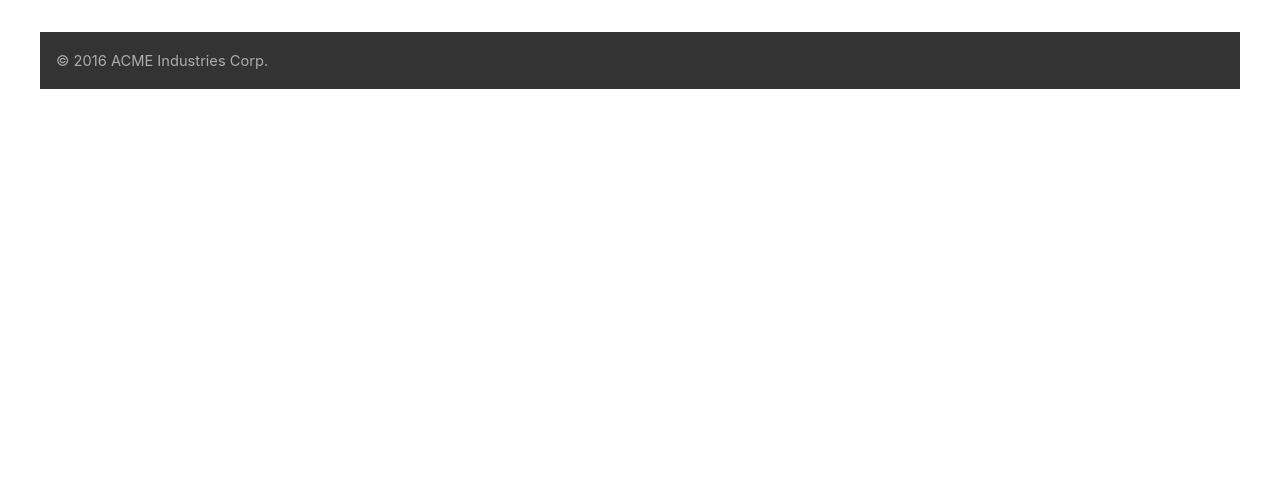
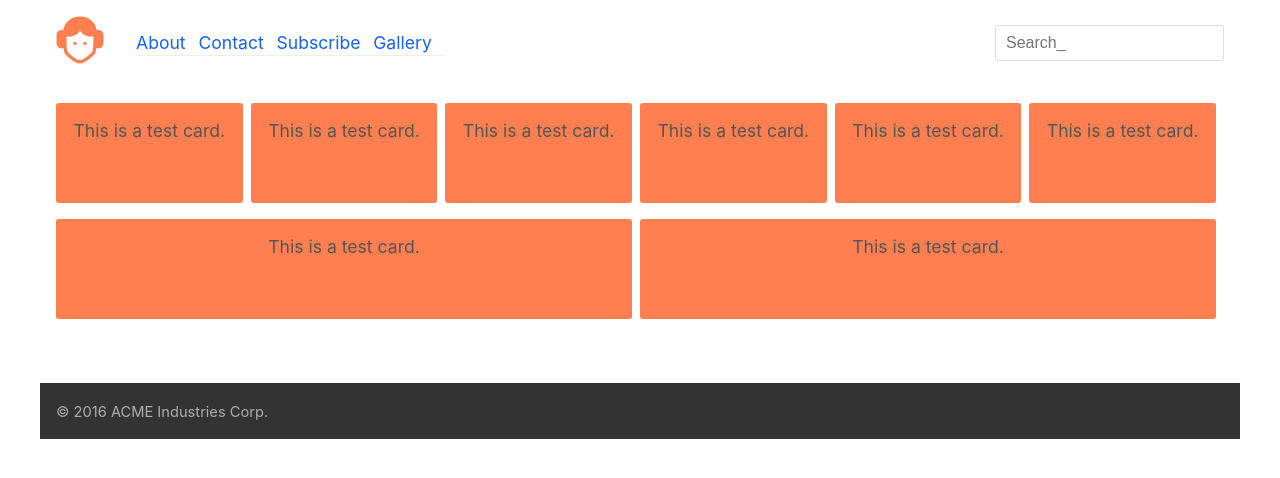
Before and after one commit to SPellegrene/iron-yard-workshop, a plain HTML site: page index.html in a window 1280 px wide. Drawn offline with Linux system fonts and the light colour scheme.

Commit message:
tim-smith-workshop

```diff
--- a/assets/stylesheets/cards.css
+++ b/assets/stylesheets/cards.css
@@ -1,4 +1,39 @@
-/*
-----------------------------------
-Card Styles
----------------------------------- */
+.cards{
+  display: flex;
+  list-style: none;
+  flex-direction: column;
+  margin: 0;
+  padding: 1rem;
+}
+
+.card{
+  padding: 1rem;
+  text-align: center;
+  border-radius: 3px;
+  min-height: 100px;
+  margin-bottom: 1rem;
+}
+
+.card--coral{
+  background-color: coral;
+
+}
+
+@media(min-width: 650px){
+
+  .cards {
+    flex-direction: row;
+    flex-wrap: wrap;
+  }
+
+  .card{
+    margin-right:.5rem;
+    flex: 1 1 24%;
+  }
+}
+
+@media(min-width: 1025px){
+  .card{
+    flex: 1 1 15%;
+  }
+}
--- a/assets/stylesheets/header.css
+++ b/assets/stylesheets/header.css
@@ -2,3 +2,100 @@
 ----------------------------------
 Header Styles
 ---------------------------------- */
+.logo{
+  width: 48px;
+  display: block;
+  margin: 1rem auto;
+}
+
+.logo svg{
+  fill: coral;
+}
+
+.navigation{
+  background: #ddd;
+  padding: .5rem 1rem;
+  }
+
+  .navigation ul{
+    list-style: none;
+    margin: 0;
+    padding: 0;
+    display: flex;
+    justify-content:space-between;
+    border-bottom: 1px solid #eee;
+  }
+
+  .navigation li{
+    padding-right: .8rem;
+  }
+
+
+  .navigation a{
+    text-decoration: none;
+    color: #1560fb;
+    transition: color .2s ease;
+  }
+
+  .navigation a:hover,
+  .navigation a:focus{
+    color: coral;
+  }
+
+  .navigation a:focus{
+    outline: 0;
+    border: 1px dotted;
+  }
+
+  .hidden{
+    position: absolute;
+    left: -999999px;
+    top: -999999px;
+  }
+
+  .search-form{
+    background-color: #efefef;
+    padding: .5rem 1rem;
+  }
+
+  .search{
+    width: 100%;
+  }
+
+  @media (min-width: 650px){
+    .logo{
+      margin: 1rem;
+    }
+
+    .nav-search-wrapper{
+      display: flex;
+      justify-content: space-between;
+    }
+
+    .navigation{
+      display: flex;
+      align-items: center;
+    }
+
+    .navigation,
+    .search-form{
+    background-color: transparent;
+    }
+  }
+
+    @media(min-width: 1025px){
+      .header{
+        display: flex;
+        flex: 1;
+
+      }
+      .search-form{
+        align-items: center;
+        display: flex;
+
+      }
+
+      .nav-search-wrapper{
+        flex: 1;
+      }
+    }
--- a/index.html
+++ b/index.html
@@ -13,10 +13,44 @@
 <body>
 
   <header class="header" role="banner">
+    <a href="#" class="logo logo--dark">
+      <svg class="svg-icon" viewBox="0 0 20 20">
+        <circle  cx="7.884" cy="11.397" r="0.699"></circle>
+        <circle  cx="12.076" cy="11.397" r="0.699"></circle>
+        <path d="M17.685,5.808c-0.257,0-0.502,0.053-0.73,0.139C16.64,2.737,13.649,0.219,10,0.219c-3.649,0-6.64,2.518-6.955,5.728c-0.228-0.086-0.473-0.139-0.73-0.139c-1.153,0-2.096,0.943-2.096,2.096v3.493c0,1.153,0.943,2.096,2.096,2.096c0.28,0,0.547-0.058,0.792-0.158c0.113,1.088,0.304,1.795,0.585,2.254c0.539,0.834,4.139,4.192,6.288,4.192c2.149,0,5.751-3.361,6.272-4.167c0.292-0.476,0.488-1.196,0.602-2.296c0.255,0.112,0.536,0.175,0.831,0.175c1.153,0,2.096-0.943,2.096-2.096V7.904C19.781,6.751,18.838,5.808,17.685,5.808zM15.078,14.855c-0.482,0.746-3.715,3.529-5.099,3.529s-4.616-2.783-5.097-3.525c-0.319-0.521-0.444-1.919-0.489-3.297c0.004-0.055,0.017-0.108,0.017-0.164V8.603c0-0.04,0.005-0.078,0.006-0.118C4.779,8.56,5.156,8.603,5.545,8.603c1.994,0,3.706-1.037,4.455-2.519c0.749,1.482,2.461,2.519,4.455,2.519c0.389,0,0.766-0.043,1.128-0.118c0.001,0.039,0.006,0.078,0.006,0.118c0,0.077-0.008,0.152-0.012,0.229C15.598,10.276,15.641,13.938,15.078,14.855z"></path>
+      </svg>
+
+    </a>
+      <divc class="nav-search-wrapper">
+    <nav class="navigation" role="navigation">
+      <ul>
+        <li><a href="#">About</a></li>
+        <li><a href="#">Contact</a></li>
+        <li><a href="#">Subscribe</a></li>
+        <li><a href="#">Gallery</a></li>
+      </ul>
+    </nav>
+
+    <form action ="#" role="search" class="search-form">
+      <label for ="search-input"class="hidden">Search</label>
+      <input id ="search-input"type="search" class="search"placeholder="Search_">
+    </div>
+    </form>
     <!-- We'll be working together in here  -->
   </header>
 
   <main class="main" role="main">
+
+    <ul class="cards">
+      <li class="card card--coral">This is a test card.</li>
+      <li class="card card--coral">This is a test card.</li>
+      <li class="card card--coral">This is a test card.</li>
+      <li class="card card--coral">This is a test card.</li>
+      <li class="card card--coral">This is a test card.</li>
+      <li class="card card--coral">This is a test card.</li>
+      <li class="card card--coral">This is a test card.</li>
+      <li class="card card--coral">This is a test card.</li>
+
     <!-- This is where your exercise will go  -->
   </main>
 
```
